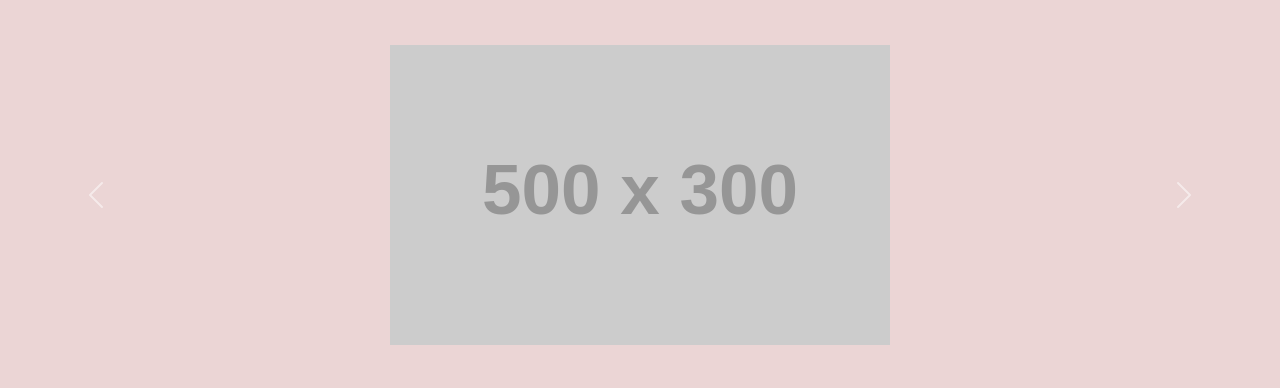
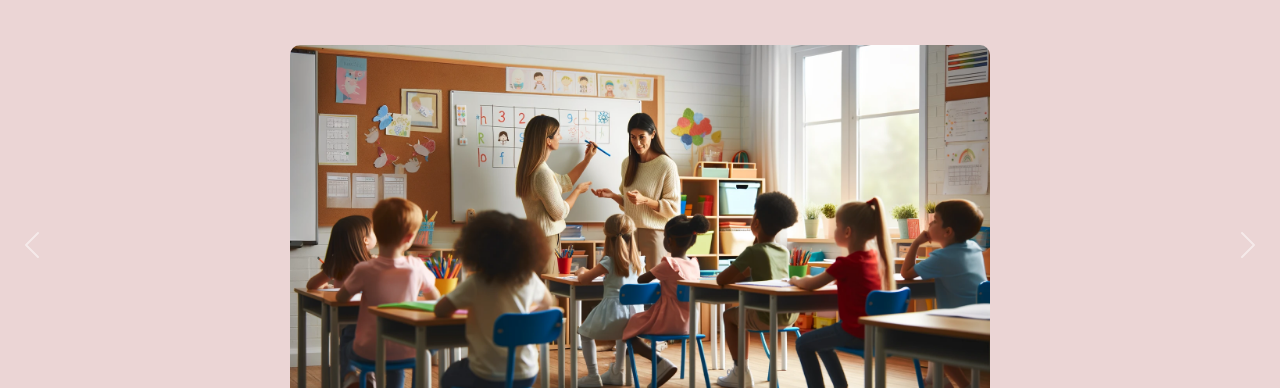
Before and after one commit to cristians64/ProyectoInnovacion, a website: page inicio.html in a window 1280 px wide. Shown: the part 193-581 px from the top of the page. Drawn offline with nearby package versions, Linux system fonts and the light colour scheme; placeholder pictures from the web are drawn by us.

Commit message:
Imagenes añadidas a inicio

```diff
--- a/inicio.html
+++ b/inicio.html
@@ -90,24 +90,27 @@
     <div id="carouselExample" class="carousel slide">
         <div class="carousel-inner mb-5">
             <div class="carousel-item active">
-                <img src="https://via.placeholder.com/500x300" class="d-block mx-auto" alt="">
+                <img src="imagenes/inicio1.webp" class="d-block mx-auto img-fluid carousel-image" alt="">
             </div>
             <div class="carousel-item">
-                <img src="https://via.placeholder.com/500x300" class="d-block mx-auto" alt="">
+                <img src="imagenes/inicio2.webp" class="d-block mx-auto img-fluid carousel-image" alt="">
             </div>
             <div class="carousel-item">
-                <img src="https://via.placeholder.com/500x300" class="d-block mx-auto" alt="">
+                <img src="imagenes/inicio3.webp" class="d-block mx-auto img-fluid carousel-image" alt="">
             </div>
         </div>
-        <button class="carousel-control-prev" type="button" data-bs-target="#carouselExample" data-bs-slide="prev">
+        <button class="carousel-control-prev custom-carousel-control" type="button" data-bs-target="#carouselExample"
+            data-bs-slide="prev">
             <span class="carousel-control-prev-icon" aria-hidden="true"></span>
             <span class="visually-hidden">Previous</span>
         </button>
-        <button class="carousel-control-next" type="button" data-bs-target="#carouselExample" data-bs-slide="next">
+        <button class="carousel-control-next custom-carousel-control" type="button" data-bs-target="#carouselExample"
+            data-bs-slide="next">
             <span class="carousel-control-next-icon" aria-hidden="true"></span>
             <span class="visually-hidden">Next</span>
         </button>
     </div>
+
 
     <!-- Inclusión Educativa -->
     <div class="container text-center my-4">
@@ -134,7 +137,8 @@
                         <li><a href="index.html" class="text-dark text-decoration-none">Inicio</a></li>
                         <li><a href="nosotros.html" class="text-dark text-decoration-none">Nosotros</a></li>
                         <li><a href="contacto.html" class="text-dark text-decoration-none">Contáctanos</a></li>
-                        <li><a href="material-apoyo.html" class="text-dark text-decoration-none">Material de Apoyo</a></li>
+                        <li><a href="material-apoyo.html" class="text-dark text-decoration-none">Material de Apoyo</a>
+                        </li>
                     </ul>
                 </div>
                 <div class="col-md-4 mb-4 text-center text-md-end">
--- a/style.css
+++ b/style.css
@@ -38,3 +38,23 @@ blockquote {
     inline-size: 100%;
     block-size: 300px;
 }
+
+.carousel-image {
+    max-width: 80%; /* Ajusta el ancho de la imagen */
+    max-height: 400px; /* Ajusta la altura */
+    object-fit: cover; /* Mantiene proporciones */
+    margin: 0 auto; /* Centra la imagen */
+    border-radius: 10px; /* Opcional: redondea los bordes */
+}
+
+.custom-carousel-control {
+    width: 5%; /* Ajusta el ancho de los controles para separarlos de la imagen */
+}
+
+.carousel-control-prev,
+.carousel-control-next {
+    top: 50%;
+    transform: translateY(-50%);
+    z-index: 2; /* Asegura que estén visibles */
+
+}
```
Also changed, not shown: imagenes/inicio1.webp (added), imagenes/inicio2.webp (added), imagenes/inicio3.webp (added).
